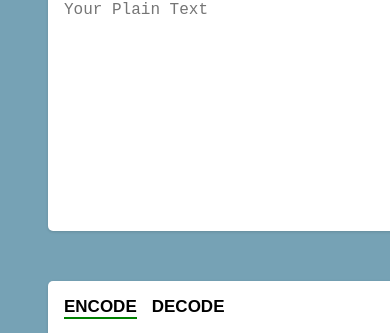
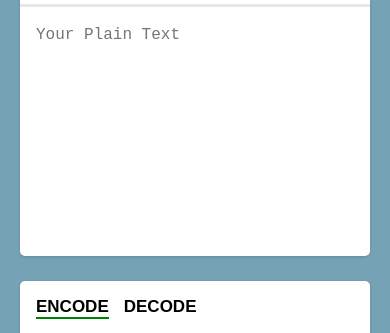
Before and after one commit to OrionJoshi/Caesar_Cipher_Encoder_Decoder, a plain HTML site: page index.html in a window 390 px wide. Shown: the part 353-686 px from the top of the page. Drawn offline with Linux system fonts and the light colour scheme.

Commit message:
Fixed styling issues

```diff
--- a/Css/style.css
+++ b/Css/style.css
@@ -16,7 +16,7 @@
   background-color: white;
   border-radius: 5px;
   box-shadow: 0 1px 3px 0 rgba(0, 0, 0, 0.14);
-  margin: 0 33px;
+  margin: 0 15px;
 }
 
 .header {
@@ -58,18 +58,11 @@ button {
   border-bottom: 2px solid green;
 }
 
-/* outermost wrapper */
+/* inner wrapper */
 .outer-wrapper {
-  display: flex;
-  justify-content: center;
-}
-
-/* inner wrapper */
-.inner-wrapper {
   display: flex;
   flex-direction: column;
   width: 100%;
-  height: 100vh;
 }
 
 /* nav bar */
@@ -90,14 +83,19 @@ button {
   font-size: 32px;
 }
 
+/* main outer wrapper */
+.main-outer-wrapper {
+  display: flex;
+  justify-content: center;
+  background-color: #76a2b5;
+}
+
 /* main block */
 .main-wrapper {
-  background-color: #76a2b5;
-  padding: 60px 48px;
-  flex: 1;
+  padding: 60px 0px;
   display: flex;
   align-items: center;
-  /* justify-content: space-between; */
+  justify-content: center;
   flex-wrap: wrap;
 }
 
@@ -261,7 +259,7 @@ input[type="number"] {
 }
 
 /* media query */
-
+/*
 @media screen and (max-width: 1343px) {
   .nav-heading {
     word-wrap: break-word;
@@ -278,5 +276,15 @@ input[type="number"] {
   }
   /* .cypher-text {
     margin-bottom: 0;
-  } */
+  }
+} */
+
+@media screen and (max-width: 1140px) {
+  .nav-heading {
+    word-wrap: break-word;
+    text-align: center;
+  }
+  .box {
+    margin-top: 25px;
+  }
 }
--- a/index.html
+++ b/index.html
@@ -9,12 +9,12 @@
   </head>
   <body>
     <div class="outer-wrapper">
-      <div class="inner-wrapper">
       <!-- navbar -->
       <div class="nav-wrapper container">
         <p class="nav-heading">CEASER CIPHER ENCODER DECORDER</p>
       </div>
       <!-- main body -->
+      <div class="main-outer-wrapper">
         <div class="main-wrapper container">
           <!-- plain text section -->
           <div class="plain-text box" id="plain-text-wrapper">
@@ -95,12 +95,10 @@
             </div>
           </div>
         </div>
+      </div>
       <!-- footer section -->
       <div class="footer-wrapper container">
-          <h3>
-            Made by <a href="https://github.com/khageshwor/">khageshwor</a>
-          </h3>
-        </div>
+        <h3>Made by <a href="https://github.com/khageshwor/">khageshwor</a></h3>
       </div>
     </div>
 
```
Lines whose indentation alone changed are shown as unchanged.
